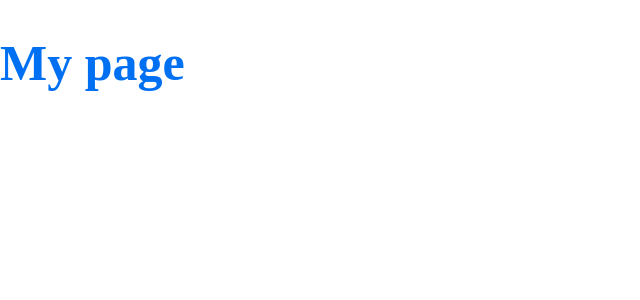
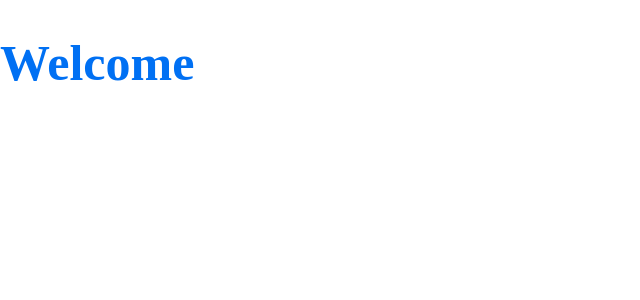
Before and after one commit to LeSales/Personal-page, a Next.js app: page / in a window 1280 px wide. Shown: the top 300 px of the page, without its empty margins (0-640 px from the left). Built offline with nearby package versions, Linux system fonts and the light colour scheme.

Commit message:
first commit!

```diff
--- a/pages/index.js
+++ b/pages/index.js
@@ -6,5 +6,5 @@ const Title = styled.h1`
 `
 
 export default function Home() {
-  return <Title>My page</Title>
+  return <Title>Welcome</Title>
 }
```
